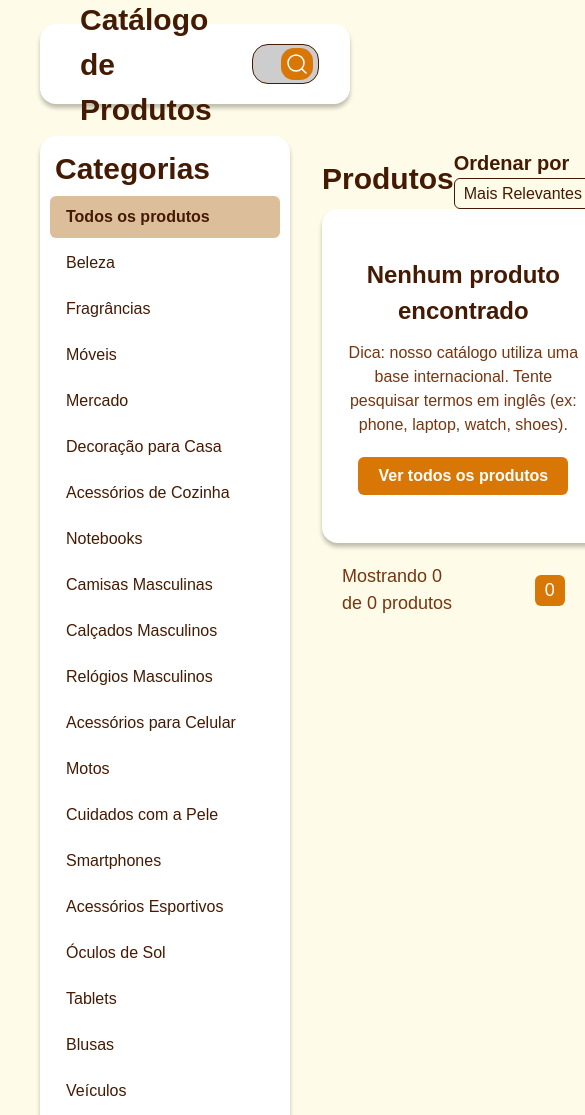
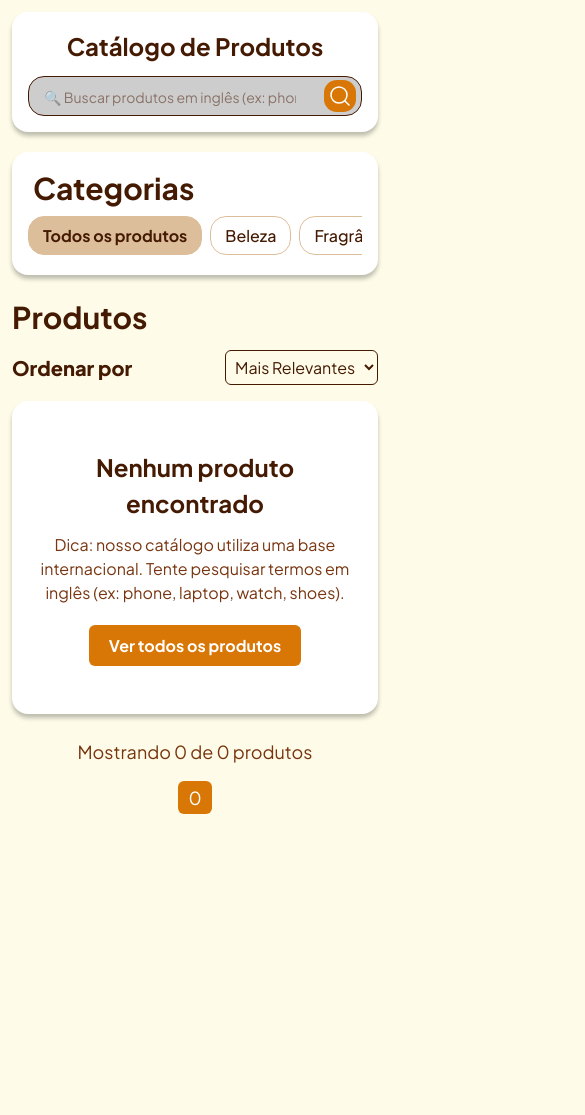
Before and after one commit to brendonhenrrique/javascript-product-catalog, a plain HTML site: page index.html in a window 390 px wide. Shown: the top 1115 px of the page, 585 px wide, since content can reach past the window. After the commit the page ends 844 px from the top, so only its background shows below. Drawn offline with Linux system fonts and the light colour scheme; no server answers.

Commit message:
style: finaliza responsividade e ajustes de layout

```diff
--- a/index.html
+++ b/index.html
@@ -5,6 +5,10 @@
     <meta charset="UTF-8">
     <meta name="viewport" content="width=device-width, initial-scale=1.0">
     <title>Catálogo de Produtos</title>
+    <link rel="preconnect" href="https://fonts.googleapis.com">
+    <link rel="preconnect" href="https://fonts.gstatic.com" crossorigin>
+    <link href="https://fonts.googleapis.com/css2?family=Plus+Jakarta+Sans:wght@400;500;600;700;800&display=swap"
+        rel="stylesheet">
     <link rel="stylesheet" href="./src/css/styles.css">
 </head>
 
@@ -13,7 +17,8 @@
         <h1 class="header__title">Catálogo de Produtos</h1>
 
         <form class="header__search" role="search">
-            <input class="header__search-input" type="search" placeholder="🔍 Buscar produtos em inglês (ex: phone, watch, shirt)..." aria-label="Buscar produtos">
+            <input class="header__search-input" type="search"
+                placeholder="🔍 Buscar produtos em inglês (ex: phone, watch, shirt)..." aria-label="Buscar produtos">
             <button type="submit" class="header__search-button" aria-label="Pesquisar">
                 <img src="./src/assets/icon/search.svg" alt="Icone pesquisar">
             </button>
@@ -185,7 +190,8 @@
                         <button class="pagination__button pagination__button--previous">&lsaquo;</button>
                     </li>
                     <li class="pagination__item">
-                        <button class="pagination__button pagination__button--number pagination__button--active">1</button>
+                        <button
+                            class="pagination__button pagination__button--number">1</button>
                     </li>
                     <li class="pagination__item">
                         <button class="pagination__button pagination__button--next">&rsaquo;</button>
--- a/src/css/styles.css
+++ b/src/css/styles.css
@@ -2,47 +2,33 @@
   margin: 0;
   padding: 0;
   box-sizing: border-box;
+  font-family: inherit;
 }
 
 :root {
   --color-primary: #D97706;
-  /* Cor principal de destaque: botões e ações importantes. */
   --color-heading: #451A03;
-  /* Cor dos títulos, mantendo a identidade visual do projeto. */
   --color-category-active: #ddbe9a;
-  /* Cor de fundo da categoria atualmente selecionada. */
   --color-description: #78350F;
-  /* Cor dos textos descritivos dos produtos. */
   --color-background: #FEFCE8;
-  /* Cor de fundo principal da página. */
   --color-pagination: rgba(69, 26, 3, 0.7);
-  /* Cor das informações da paginação e do placeholder, com 70% de opacidade. */
   --color-price: #000000;
-  /* Cor utilizada para destacar os preços dos produtos. */
   --color-surface: #FFFFFF;
-  /* Cor de superfície dos componentes: header, sidebar e product-card. */
   --color-input-background: #E5E7EB;
-  /* Cor de fundo do campo de pesquisa. */
 
   --border-radius-sm: 6px;
-  /* Arredondamento pequeno, para elementos discretos. */
   --border-radius-md: 10px;
-  /* Arredondamento médio, para componentes e controles. */
   --border-radius-lg: 16px;
-  /* Arredondamento maior, para cards e áreas de destaque. */
 
   --shadow-card: 0px 4px 4px 0px rgba(0, 0, 0, 0.25);
-  /* Sombra utilizada para criar profundidade nos componentes. */
 }
 
 body {
-  font-family: Arial, Helvetica, sans-serif;
+  font-family: 'Plus Jakarta Sans', -apple-system, BlinkMacSystemFont, sans-serif;
   line-height: 1.5;
   background-color: var(--color-background);
   min-height: 100vh;
-  /* Permite rolar a página */
   padding: 24px 40px 0;
-  /* Aplica o respiro geral da página no body */
 }
 
 header.header {
@@ -54,43 +40,44 @@ header.header {
   box-shadow: var(--shadow-card);
   display: flex;
   justify-content: space-between;
-  /* Afasta o título da busca */
   align-items: center;
+  gap: 24px;
   padding: 0 40px;
-  /* Espaçamento interno */
+}
+
+header.header h1 {
+  white-space: nowrap;
+  flex-shrink: 0;
 }
 
 .header__search {
-  width: 70%;
+  flex: 1;
+  max-width: 720px;
   position: relative;
-  margin-left: 40px;
 }
 
 .header__search-input {
   width: 100%;
   height: 40px;
-
   border: var(--color-heading) solid 1px;
   border-radius: var(--border-radius-lg);
   color: var(--color-heading);
   font-size: 20px;
   padding-left: 15px;
   padding-right: 50px;
-
   background-color: rgb(206, 205, 205);
 }
 
 .header__search-input:focus {
   outline: none;
   border-color: #9e4c00;
-  /* Um tom um pouco mais escuro para mostrar que está selecionado */
   box-shadow: 0 0 0 2px rgba(217, 119, 6, 0.247);
 }
 
 .header__search-input::placeholder {
   color: var(--color-heading);
   opacity: 0.5;
-  font-size: 18px
+  font-size: 18px;
 }
 
 h1,
@@ -119,29 +106,20 @@ a {
   right: 6px;
   top: 50%;
   transform: translateY(-50%);
-
-  /* Reseta os estilos nativos de <button> */
   border: none;
   cursor: pointer;
-
-  /* Altere o background do BOTÃO aqui (ex: transparente ou uma cor) */
   background-color: var(--color-primary);
-
-  /* Tamanho da área clicável e centralização do ícone */
   width: 32px;
   height: 32px;
   border-radius: 40%;
-  /* Deixa o fundo redondo caso use cor de fundo */
   display: flex;
   align-items: center;
   justify-content: center;
   transition: background-color 0.2s ease, opacity 0.2s ease;
 }
 
-/* Efeito Visual ao Passar o Mouse ou Focar no Botão */
 .header__search-button:hover {
   background-color: rgb(158, 76, 0);
-  /* Cria um destaque circular sutil */
   opacity: 0.7;
 }
 
@@ -149,16 +127,12 @@ main {
   width: 100%;
   display: flex;
   align-items: flex-start;
-  /* Evita que a sidebar estique até o final da página */
   gap: 32px;
-  /* O segredo: delega o espaçamento entre colunas para o pai */
 }
 
 .sidebar {
   width: 250px;
-  /* Sidebars costumam ter largura fixa no desktop */
   flex-shrink: 0;
-  /* Impede a sidebar de encolher se os produtos crescerem */
   padding: 10px;
   background-color: var(--color-surface);
   border-radius: var(--border-radius-lg);
@@ -174,7 +148,7 @@ main {
   list-style: none;
 }
 
-.sidebar__list--collapsed .sidebar__item:nth-child(n+21) {
+.sidebar__list--collapsed .sidebar__item:nth-child(n+20) {
   display: none;
 }
 
@@ -204,22 +178,16 @@ main {
 .sidebar__button {
   display: block;
   width: 100%;
-  /* Obrigatório: <button> não estica sozinho como o <a> */
   padding: 12px 16px;
   border: none;
-  /* Remove a borda padrão do navegador */
   border-radius: var(--border-radius-sm);
   background-color: transparent;
-  /* Remove o fundo cinza padrão */
   color: var(--color-heading);
   font-family: inherit;
-  /* Herda o Arial do body (botões não herdam por padrão) */
   font-size: 1rem;
   font-weight: 500;
   text-align: left;
-  /* Alinha o texto à esquerda (botões centralizam por padrão) */
   cursor: pointer;
-  /* Devolve a mãozinha ao passar o mouse */
   transition: background-color 0.2s ease;
 }
 
@@ -231,9 +199,7 @@ main {
 
 .catalog {
   margin-top: 12px;
-  /* para ficar na mesma altura do Categorias*/
   flex: 1;
-  /* Pega todo o espaço restante da tela, ignorando porcentagens */
 }
 
 .catalog__header {
@@ -243,7 +209,6 @@ main {
 }
 
 .catalog__sort-select {
-  border: none;
   background-color: transparent;
   font-size: 1rem;
   color: var(--color-heading);
@@ -252,27 +217,22 @@ main {
   padding: 5px 5px;
   cursor: pointer;
   transition: all 0.2s ease;
-
 }
 
 .catalog__sort-select:focus {
   outline: none;
   border-color: #9e4c00;
-  /* Um tom um pouco mais escuro para mostrar que está selecionado */
   box-shadow: 0 0 0 2px rgba(217, 119, 6, 0.247);
-  /* Cria um anel de foco mais suave e elegante */
 }
 
 .catalog__sort-select option {
   background-color: var(--color-surface);
-  /* Fundo clarinho das opções */
   color: var(--color-heading);
 }
 
 .catalog__grid {
   width: 100%;
   display: grid;
-  /* Cria exatas 4 colunas de tamanhos iguais. Se a tela diminuir muito, você pode usar media queries depois. */
   grid-template-columns: repeat(4, 1fr);
   gap: 24px;
 }
@@ -284,19 +244,14 @@ main {
   display: flex;
   flex-direction: column;
   overflow: hidden;
-  /* Essencial para a imagem não quebrar o border-radius */
   padding-bottom: 16px;
-  /* Respiro no fundo do card */
 }
 
 .product-card__image {
   width: 100%;
   height: 220px;
-  /* Tamanho do quadrado cinza do Figma */
   object-fit: cover;
-  /* Evita que a imagem distorça, ela recorta o excesso */
   background-color: var(--color-input-background);
-  /* Fundo cinza enquanto a imagem não carrega */
   margin-bottom: 12px;
 }
 
@@ -344,7 +299,6 @@ main {
   display: flex;
   gap: 10px;
   list-style: none;
-  /* margin-left: 30px; */
 }
 
 .pagination__button {
@@ -359,7 +313,6 @@ main {
 
 .pagination__button:hover {
   background-color: rgb(158, 76, 0);
-  /* Cria um destaque circular sutil */
   opacity: 0.7;
 }
 
@@ -367,9 +320,7 @@ main {
   display: none;
 }
 
-/* Animação de pulso */
 @keyframes skeleton-pulse {
-
   0%,
   100% {
     background-color: #EFE8DE;
@@ -380,13 +331,11 @@ main {
   }
 }
 
-/* Classe base para qualquer bloco cinza pulsante */
 .skeleton {
   border-radius: var(--border-radius-sm);
   animation: skeleton-pulse 1s ease-in-out infinite;
 }
 
-/* Tamanhos simulando o conteúdo real do card */
 .skeleton--image {
   width: 100%;
   height: 220px;
@@ -461,3 +410,137 @@ main {
 .catalog__empty-btn:hover {
   background-color: #9e4c00;
 }
+
+@media (max-width: 1200px) {
+  .catalog__grid {
+    grid-template-columns: repeat(3, 1fr);
+  }
+}
+
+@media (max-width: 900px) {
+  body {
+    padding: 16px 20px 0;
+  }
+
+  header.header {
+    padding: 0 24px;
+    gap: 16px;
+  }
+
+  header.header h1 {
+    font-size: 1.5rem;
+  }
+
+  .header__search {
+    width: auto;
+    margin-left: 0;
+  }
+
+  main {
+    flex-direction: column;
+    gap: 20px;
+  }
+
+  .sidebar {
+    width: 100%;
+    padding: 14px 16px;
+  }
+
+  .sidebar__list {
+    display: flex;
+    gap: 8px;
+    overflow-x: auto;
+    padding-bottom: 6px;
+  }
+
+  .sidebar__list--collapsed .sidebar__item:nth-child(n+21) {
+    display: block;
+  }
+
+  .sidebar__toggle-btn {
+    display: none;
+  }
+
+  .sidebar__item {
+    width: auto;
+    flex-shrink: 0;
+    margin-bottom: 0;
+  }
+
+  .sidebar__button {
+    white-space: nowrap;
+    padding: 8px 14px;
+    border: 1px solid var(--color-category-active);
+    border-radius: var(--border-radius-lg);
+  }
+
+  .catalog {
+    width: 100%;
+    margin-top: 0;
+  }
+
+  .catalog__header {
+    margin-bottom: 16px;
+  }
+
+  .catalog__grid {
+    grid-template-columns: repeat(2, 1fr);
+    gap: 16px;
+  }
+}
+
+@media (max-width: 600px) {
+  body {
+    padding: 12px 12px 0;
+  }
+
+  header.header {
+    height: auto;
+    flex-direction: column;
+    align-items: stretch;
+    gap: 12px;
+    padding: 16px;
+    margin-bottom: 20px;
+  }
+
+  header.header h1 {
+    font-size: 1.5rem;
+    text-align: center;
+  }
+
+  .header__search {
+    width: 100%;
+    margin-left: 0;
+  }
+
+  .header__search-input {
+    font-size: 16px;
+  }
+
+  .header__search-input::placeholder {
+    font-size: 14px;
+  }
+
+  .catalog__header {
+    flex-direction: column;
+    align-items: flex-start;
+    gap: 10px;
+  }
+
+  .catalog__sort {
+    width: 100%;
+    display: flex;
+    justify-content: space-between;
+    align-items: center;
+  }
+
+  .catalog__grid {
+    grid-template-columns: 1fr;
+  }
+
+  .pagination {
+    flex-direction: column;
+    gap: 16px;
+    padding: 24px 0;
+  }
+}
```
